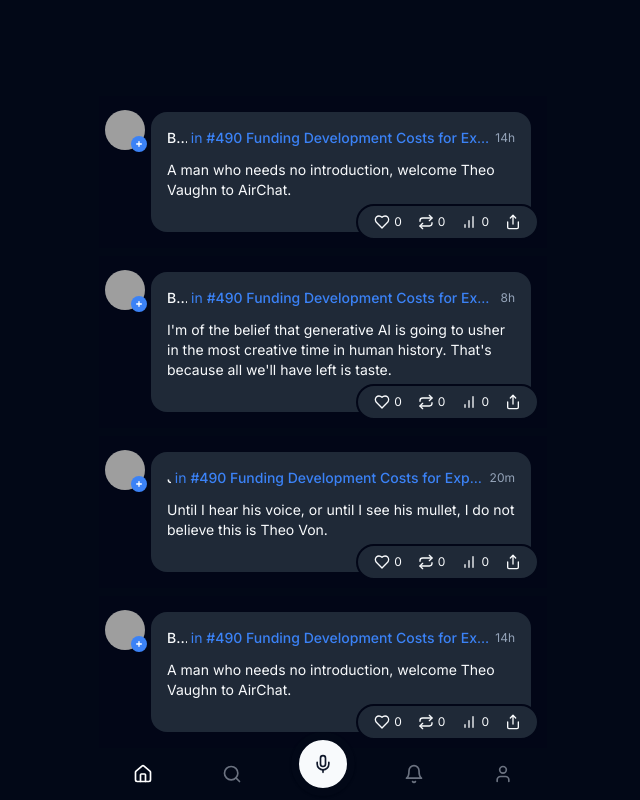
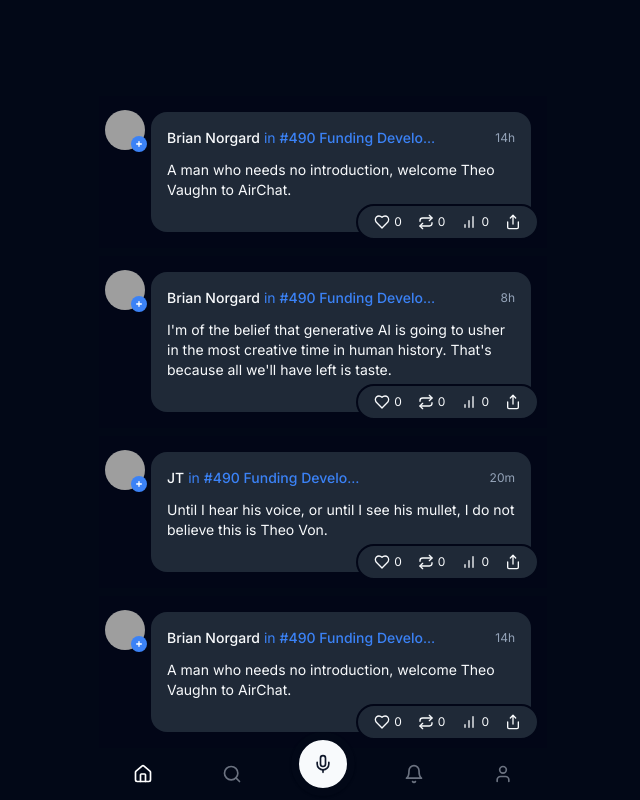
Before and after one commit to iammasterbrucewayne/RealTalk, a Next.js app: page / in a window 1280 px wide. Shown: the whole page, without its empty margins (317-957 px from the left). Built offline with nearby package versions, Linux system fonts and the light colour scheme; grey boxes are pictures that could not be loaded.

Commit message:
style: fix max width for referenda

```diff
--- a/components/ChitThread.tsx
+++ b/components/ChitThread.tsx
@@ -42,7 +42,7 @@
           <h3 className="font-medium text-sm truncate mr-1 min-w-0">
             {parentChit?.user}
           </h3>
-          <a className="text-sm text-blue-500 cursor-pointer truncate mr-1 min-w-0">
+          <a className="max-w-[50%] text-sm text-blue-500 cursor-pointer truncate mr-1 min-w-0">
             in <span className="font-medium">{parentChit?.referenda}</span>
           </a>
           <p className="text-xs text-muted-foreground whitespace-nowrap ml-auto">
```
